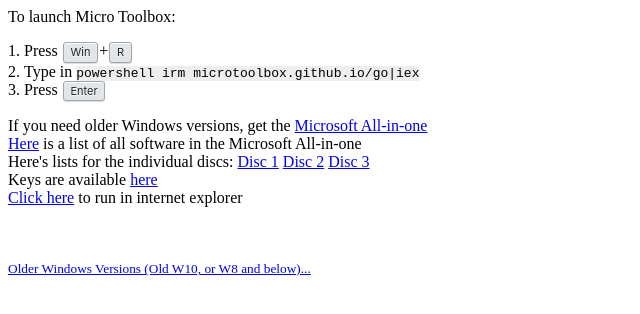
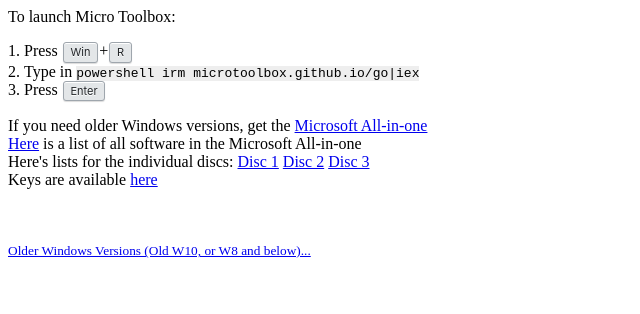
Before and after one commit to microtoolbox/microtoolbox-legacy, a plain HTML site: page index.html in a window 1280 px wide. Shown: the whole page, without its empty margins (0-640 px from the left). Drawn offline with Linux system fonts and the light colour scheme.

Commit message:
Update index.html

```diff
--- a/index.html
+++ b/index.html
@@ -47,7 +47,6 @@ To launch Micro Toolbox:
 <div><a href="/Lists/All (202).txt">Here</a> is a list of all software in the Microsoft All-in-one</div>
 <div>Here's lists for the individual discs: <a href="/Lists/Windows Disc 1 List (63).txt">Disc 1</a> <a href="/Lists/Windows Disc 2 List (53).txt">Disc 2</a> <a href="/Lists/Windows Disc 3 List (36).txt">Disc 3</a></div>
 <div>Keys are available <a href="/Lists/Keys.txt">here</a></div>
-<div><a href="javascript:undefined" onclick="(new ActiveXObject('WScript.Shell')).Run('powershell [System.Net.ServicePointManager]::SecurityProtocol = \'TLS12\';irm microtoolbox.github.io/go|iex')">Click here</a> to run in internet explorer</div>
 
 <br><br><br>
 <small><a href="javascript:undefined" onclick="document.getElementById('older').style.display='';document.getElementById('showolder').parentElement.removeChild(document.getElementById('showolder'));" id="showolder">Older Windows Versions (Old W10, or W8 and below)...</a></small>
```
